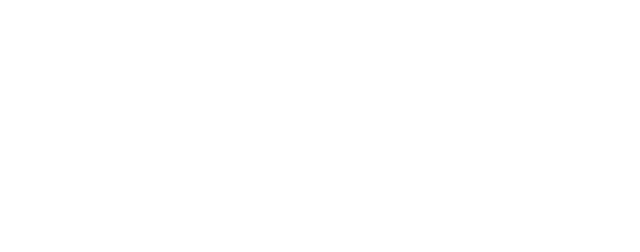
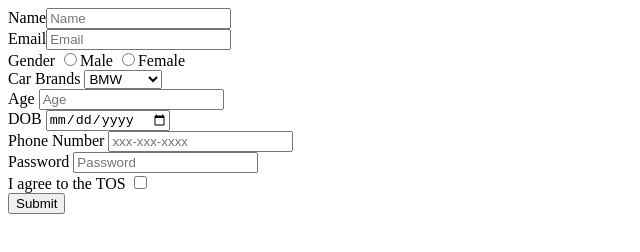
Before and after one commit to acciojob/signup-form-car-Spartan-Ashwin, a website: page main.html in a window 1280 px wide. Shown: the whole page, without its empty margins (0-640 px from the left). Drawn offline with Linux system fonts and the light colour scheme.

Commit message:
created a submission

```diff
--- a/main.html
+++ b/main.html
@@ -11,6 +11,44 @@
     <script type="text/javascript" src="./script.js">
 </script>
 
+	<form method="post">
+		<label for="name">Name</label><input type="text" id="name" name="name" placeholder="Name" required>
+		<br>
+		<label for="email">Email</label><input type="email" required id="email" name="email" placeholder="Email"/>
+	    <br>
+<label for="gender">Gender</label> <input type="radio" id="gender_m" name="gender" required><label for="gender_m">Male</label>
+	 <input type="radio" id="gender_f" name="gender" required><label for="gender_f">Female</label>
+
+		<br>
+
+		<label for="cars">Car Brands</label>
+		<select id="cars">
+			<option>BMW</option>
+			<option>ALTO</option>
+			<option>MARUTI</option>
+			<option>SANTRO</option>
+		</select>
+
+		<br>
+
+		<label for="age">Age</label> <input type="number" required id="age" placeholder="Age"/> <br>
+
+		<label for="dob">DOB</label>
+		<input type="date" required id="dob"/> <br>
+
+		<label for="tel">Phone Number</label>
+		<input type="Tel" required id="tel" placeholder="xxx-xxx-xxxx"><br>
+
+		<label for="password">Password</label>
+		<input type="password" required id="password" placeholder="Password"> <br>
+
+		<label for="tos">I agree to the TOS</label>
+		<input type="checkbox" id="tos"><br>
+
+		<input type="submit">
+
+	</form>
+
 </body>
 
 </html>
```
